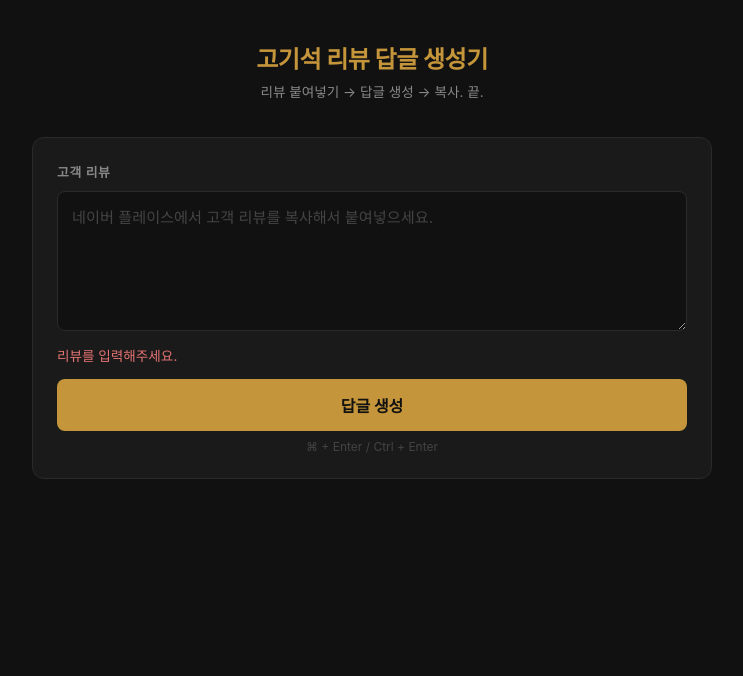
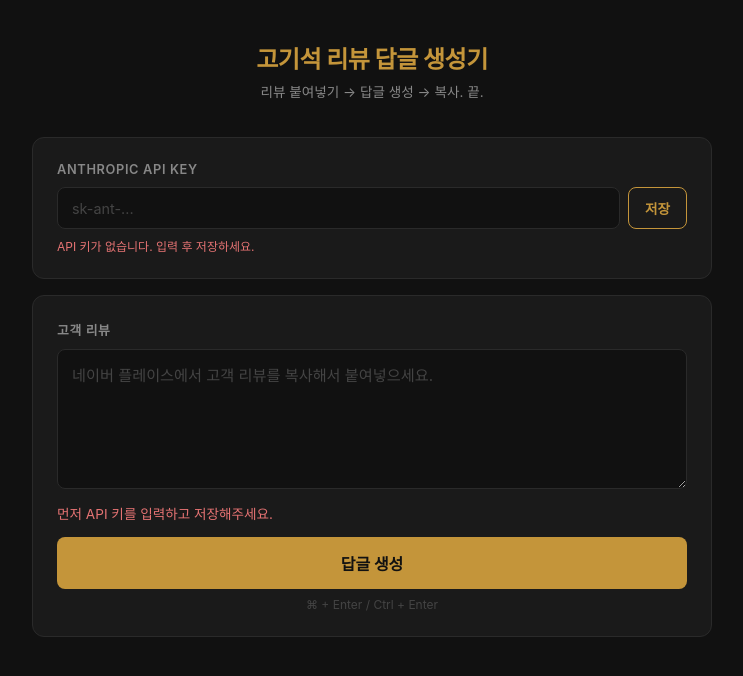
Before and after one commit to gokiseok/review, a plain HTML site: page index.html in a window 1280 px wide. Both pictures are taken after a click on the button "답글 생성". Shown: the whole page, without its empty margins (268-1011 px from the left). Drawn offline with Linux system fonts and the light colour scheme; a web font is replaced by a local one.

Commit message:
refactor: API 키를 브라우저 localStorage에 저장, 서버리스 구조로 변경
Co-Authored-By: Claude Sonnet 4.6 <noreply@anthropic.com>

```diff
--- a/index.html
+++ b/index.html
@@ -68,6 +68,53 @@
       margin-bottom: 10px;
     }
 
+    .api-key-row {
+      display: flex;
+      gap: 8px;
+    }
+
+    .api-key-row input {
+      flex: 1;
+      background: var(--bg);
+      border: 1px solid var(--border);
+      border-radius: 8px;
+      color: var(--text);
+      font-family: inherit;
+      font-size: 0.9rem;
+      padding: 10px 14px;
+      outline: none;
+      transition: border-color 0.2s;
+    }
+
+    .api-key-row input:focus { border-color: var(--gold); }
+    .api-key-row input::placeholder { color: #444; }
+
+    .btn-save-key {
+      padding: 10px 16px;
+      background: transparent;
+      color: var(--gold);
+      font-family: inherit;
+      font-size: 0.85rem;
+      font-weight: 600;
+      border: 1px solid var(--gold);
+      border-radius: 8px;
+      cursor: pointer;
+      white-space: nowrap;
+      transition: background 0.2s, color 0.2s;
+    }
+
+    .btn-save-key:hover { background: var(--gold); color: #111; }
+    .btn-save-key.saved { border-color: #4caf50; color: #4caf50; }
+
+    .key-status {
+      font-size: 0.75rem;
+      margin-top: 8px;
+      color: var(--muted);
+    }
+
+    .key-status.ok { color: #4caf50; }
+    .key-status.none { color: #e57373; }
+
     textarea {
       width: 100%;
       min-height: 140px;
@@ -112,7 +159,6 @@
       margin-top: 8px;
     }
 
-    /* Result */
     .result-card {
       width: 100%;
       max-width: 680px;
@@ -184,7 +230,6 @@
     .btn-copy:hover { background: var(--gold); color: #111; }
     .btn-copy.copied { background: #1a3a1a; border-color: #4caf50; color: #4caf50; }
 
-    /* Loader */
     .loader {
       display: inline-block;
       width: 16px;
@@ -199,7 +244,6 @@
 
     @keyframes spin { to { transform: rotate(360deg); } }
 
-    /* Error */
     .error-msg {
       color: #e57373;
       font-size: 0.85rem;
@@ -220,18 +264,29 @@
     <p>리뷰 붙여넣기 → 답글 생성 → 복사. 끝.</p>
   </header>
 
+  <!-- API Key -->
+  <div class="card">
+    <label>Anthropic API Key</label>
+    <div class="api-key-row">
+      <input type="password" id="apiKeyInput" placeholder="sk-ant-..." />
+      <button class="btn-save-key" id="saveKeyBtn" onclick="saveKey()">저장</button>
+    </div>
+    <div class="key-status" id="keyStatus"></div>
+  </div>
+
+  <!-- Review Input -->
   <div class="card">
     <label for="review">고객 리뷰</label>
     <textarea
       id="review"
       placeholder="네이버 플레이스에서 고객 리뷰를 복사해서 붙여넣으세요."
-      autofocus
     ></textarea>
     <div class="error-msg" id="errorMsg"></div>
     <button class="btn-generate" id="generateBtn" onclick="generate()">답글 생성</button>
     <div class="hint">⌘ + Enter / Ctrl + Enter</div>
   </div>
 
+  <!-- Result -->
   <div class="result-card" id="resultCard">
     <div class="result-box">
       <div class="result-header">
@@ -248,19 +303,75 @@
   </div>
 
   <script>
-    const reviewEl = document.getElementById('review');
+    const SYSTEM_PROMPT = `당신은 서울 광진구 건대입구역 근처 통갈매기살 전문 고기집 고기석의 사장님입니다.
+고객 리뷰를 보고 네이버 플레이스 사장님 답글을 작성합니다.
+리뷰의 감정, 적절한 톤, SEO 키워드를 직접 판단하세요.
+SEO 키워드(건대 고기집, 건대 회식, 건대 단체모임, 건대청첩장모임, 건대룸식당, 건대병원맛집) 중 1~2개를 자연스럽게 포함.
+답글 2~4문장(100~200자), 이모지 최대 1개, 매장명 고기석 1회 언급, 재방문 유도 포함.
+답글 텍스트만 출력.`;
+
+    const KEY_STORAGE = 'gokiseok_api_key';
+
+    const apiKeyInput = document.getElementById('apiKeyInput');
+    const saveKeyBtn  = document.getElementById('saveKeyBtn');
+    const keyStatus   = document.getElementById('keyStatus');
+    const reviewEl    = document.getElementById('review');
     const generateBtn = document.getElementById('generateBtn');
-    const resultCard = document.getElementById('resultCard');
-    const outputEl = document.getElementById('output');
-    const copyBtn = document.getElementById('copyBtn');
-    const errorMsg = document.getElementById('errorMsg');
+    const resultCard  = document.getElementById('resultCard');
+    const outputEl    = document.getElementById('output');
+    const copyBtn     = document.getElementById('copyBtn');
+    const errorMsg    = document.getElementById('errorMsg');
 
-    // Keyboard shortcut
+    // 저장된 키 불러오기
+    (function init() {
+      const saved = localStorage.getItem(KEY_STORAGE);
+      if (saved) {
+        apiKeyInput.value = saved;
+        showKeyStatus(true);
+      } else {
+        showKeyStatus(false);
+      }
+    })();
+
+    function saveKey() {
+      const key = apiKeyInput.value.trim();
+      if (!key.startsWith('sk-ant-')) {
+        keyStatus.textContent = '올바른 Anthropic API 키를 입력해주세요. (sk-ant- 로 시작)';
+        keyStatus.className = 'key-status none';
+        return;
+      }
+      localStorage.setItem(KEY_STORAGE, key);
+      showKeyStatus(true);
+      saveKeyBtn.textContent = '저장됨';
+      saveKeyBtn.classList.add('saved');
+      setTimeout(() => {
+        saveKeyBtn.textContent = '저장';
+        saveKeyBtn.classList.remove('saved');
+      }, 2000);
+    }
+
+    function showKeyStatus(ok) {
+      if (ok) {
+        keyStatus.textContent = '✓ API 키가 이 브라우저에 저장되어 있습니다.';
+        keyStatus.className = 'key-status ok';
+      } else {
+        keyStatus.textContent = 'API 키가 없습니다. 입력 후 저장하세요.';
+        keyStatus.className = 'key-status none';
+      }
+    }
+
+    // 단축키
     reviewEl.addEventListener('keydown', e => {
       if ((e.metaKey || e.ctrlKey) && e.key === 'Enter') generate();
     });
 
     async function generate() {
+      const apiKey = localStorage.getItem(KEY_STORAGE);
+      if (!apiKey) {
+        showError('먼저 API 키를 입력하고 저장해주세요.');
+        return;
+      }
+
       const review = reviewEl.value.trim();
       if (!review) {
         showError('리뷰를 입력해주세요.');
@@ -273,19 +384,30 @@
       outputEl.textContent = '';
 
       try {
-        const res = await fetch('/api/generate', {
+        const res = await fetch('https://api.anthropic.com/v1/messages', {
           method: 'POST',
-          headers: { 'Content-Type': 'application/json' },
-          body: JSON.stringify({ review }),
+          headers: {
+            'x-api-key': apiKey,
+            'anthropic-version': '2023-06-01',
+            'anthropic-dangerous-direct-browser-access': 'true',
+            'content-type': 'application/json',
+          },
+          body: JSON.stringify({
+            model: 'claude-sonnet-4-5',
+            max_tokens: 512,
+            system: SYSTEM_PROMPT,
+            messages: [{ role: 'user', content: review }],
+          }),
         });
 
         if (!res.ok) {
           const err = await res.json().catch(() => ({}));
-          throw new Error(err.error || `서버 오류 (${res.status})`);
+          throw new Error(err?.error?.message || `API 오류 (${res.status})`);
         }
 
         const data = await res.json();
-        outputEl.textContent = data.reply;
+        const reply = data?.content?.[0]?.text?.trim() || '';
+        outputEl.textContent = reply;
         resultCard.classList.add('visible');
         copyBtn.textContent = '복사';
         copyBtn.classList.remove('copied');
```
Also changed, not shown: functions/api/generate.js (deleted, +0 -67 lines).
